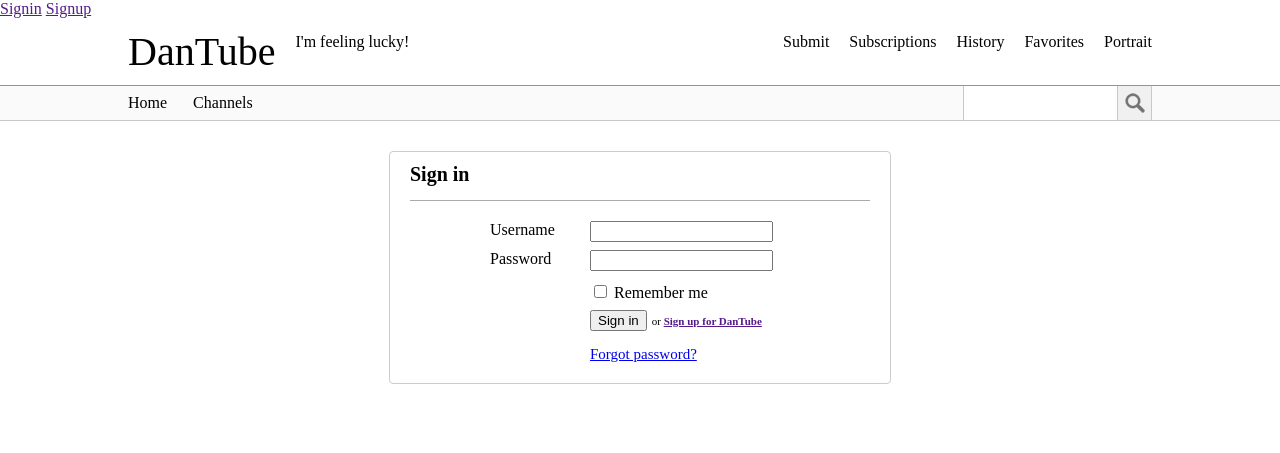
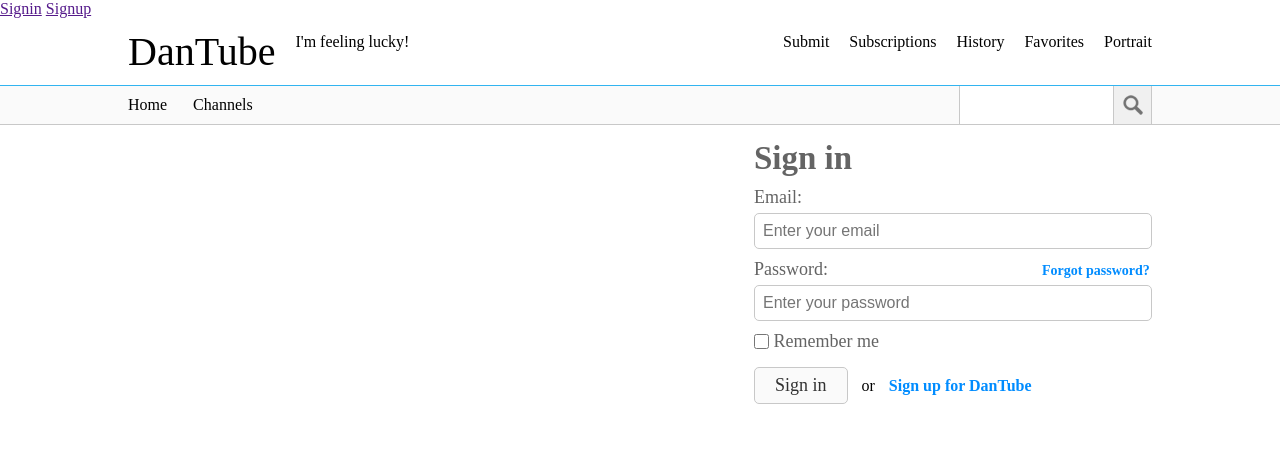
Before and after one commit to teststaybaka/DanTube, a Python web app: template template/signin.html in a window 1280 px wide. Shown: the top 453 px of the page. Run offline with Jinja, Linux system fonts and the light colour scheme; the template is opened without the code that fills it, so the values that code supplies are empty.

Commit message:
sign in and up ui design; clear danmaku when jump; fix danmaku bug when jump; add body background

```diff
--- a/static/base.css
+++ b/static/base.css
@@ -83,7 +83,7 @@ div.category {
 
 div.category-name {
 	display: inline-block;
-	padding: 8px 11px;
+	padding: 10px 11px;
 	/*width: 80px;*/
 	text-align: center;
 	cursor: pointer;
@@ -95,8 +95,8 @@ div.category-name {
 	padding-right: 11px;
 	cursor: pointer;
 	display: inline-block;
-	padding-top: 8px;
-	padding-bottom: 8px;
+	padding-top: 10px;
+	padding-bottom: 10px;
 }
 
 #home-link:hover {
@@ -117,7 +117,7 @@ div.category-name {
 	box-sizing: border-box;
 	display: inline-block;
 	width: 155px;
-	height: 34px;
+	height: 38px;
 	background-color: white;
 	float: right;
 }
@@ -130,10 +130,10 @@ div.category-name {
 	position: relative;
 	background-image: url("/static/img/search-icon.png");
 	background-color: rgb(240,240,240);
-	width: 34px;
-	height: 34px;
+	width: 38px;
+	height: 38px;
 	float: right;
-	background-position: 7px 7px;
+	background-position: 9px 9px;
 	background-repeat: no-repeat;
 	border-right: 1px solid rgb(200,200,200);
 	cursor: pointer;
@@ -153,7 +153,7 @@ div.dragdown-menu {
 	position: absolute;
 	text-align: left;
 	left: 0;
-	top: 34px;
+	top: 38px;
 	font-size: 14px;
 	white-space:nowrap;
 	background-color: rgb(255,255,255);
@@ -203,24 +203,12 @@ span.arrow {
 	background-repeat: no-repeat;
 }
 
+#body-background {
+	padding-bottom: 50px;
+}
+
 #body-container {
 	width: 1024px;
     margin-left: auto;
     margin-right: auto;
-    margin-bottom: 50px;
 }
-
-.form-row {
-  padding: 0 0 8px 0;
-}
-
-.form-row label {
-  width: 100px;
-  float: left;
-  display: block;
-  cursor: pointer;
-}
-
-.form-row input {
-  width: 175px;
-}
--- a/static/signin.css
+++ /dev/null
@@ -1,83 +0,0 @@
-#signin-container {
-  width: 500px;
-  margin-left: auto;
-  margin-right: auto;
-  margin-top: 30px;
-  border: 1px solid #ccc;
-  -webkit-border-radius: 4px;
-}
-
-#signin-header {
-  margin-left: 20px;
-  margin-right: 20px;
-  margin-top: 6px;
-  padding: 6px 0 16px;
-  border-bottom: 1px solid #aaa;
-}
-
-#signin-header h2 {
-  margin: 0px;
-  font-size: 20px;
-  line-height: 20px;
-}
-
-#signin-form-container {
-  margin: 20px;
-}
-
-#signin-form {
-  margin: auto;
-  width: 300px;
-}
-
-.form-row {
-  padding: 0 0 8px 0;
-}
-
-.form-row label {
-  width: 100px;
-  float: left;
-  display: block;
-  cursor: pointer;
-}
-
-.form-row input {
-  width: 175px;
-}
-
-.remember-row {
-  padding: 3px 0 3px 100px;
-}
-
-#buttons {
-  padding: 5px 0 0 100px;
-}
-
-#buttons:after {
-  clear: both;
-  content: ".";
-  font-size: 0;
-  height: 0;
-  display: block;
-  visibility: hidden;
-}
-
-#signin-button {
-  float: left;
-  margin-right: 5px;
-  margin-bottom: 5px;
-  display: block;
-}
-
-#signup-link {
-  font-size: 11px;
-  margin-top: 5px;
-  float: left;
-  display: block;
-}
-
-#password-reset {
-  margin-top: 10px;
-  padding-left: 100px;
-  font-size: 15px;
-}
--- /dev/null
+++ b/static/signin_up.css
@@ -0,0 +1,113 @@
+#signup-container, #signin-container {
+  float: right;
+}
+
+#signup-header, #signin-header {
+  color: rgb(100,100,100);
+  font-size: 33px;
+  font-weight: bold;
+  margin-top: 15px;
+  margin-bottom: 10px;
+}
+
+label.form-label, label.check-label {
+  display: block;
+  font-size: 18px;
+  color: rgb(100,100,100);
+  margin-bottom: 5px;
+}
+
+input.checkbox {
+  margin: 0;
+  height: 15px;
+  width: 15px;
+  position: relative;
+  top: 2px;
+  cursor: pointer;
+  display: inline-block;
+}
+
+label.check-label {
+  cursor: pointer;
+  -webkit-touch-callout: none;
+  -webkit-user-select: none;
+  -khtml-user-select: none;
+  -moz-user-select: none;
+  -ms-user-select: none;
+  user-select: none;
+  width: 130px;
+  margin-bottom: 10px;
+}
+
+input.inputtext, input.inputpassword {
+  display: block;
+  width: 380px;
+  border: 1px solid rgb(200,200,200);
+  border-radius: 5px;
+  padding: 8px 8px;
+  outline: none;
+  margin-bottom: 10px;
+  font-size: 16px;
+}
+
+input.inputtext:focus, input.inputpassword:focus {
+    box-shadow: 0 0 2px rgb(81,203,238);
+    border: 1px solid rgb(81,203,238);
+}
+
+input.signin_up-button {
+  margin-top: 5px;
+  font-size: 18px;
+  padding: 7px 20px;
+  border: 1px solid rgb(200,200,200);
+  border-radius: 5px;
+  background-color: rgb(250,250,250);
+  cursor: pointer;
+  font-family:"Times New Roman",Georgia,Serif;
+  outline: none;
+  font-weight: normal;
+  color: rgb(50,50,50);
+}
+
+input.signin_up-button:hover {
+  box-shadow: 0 0 2px rgb(81,203,238);
+  border: 1px solid rgb(81,203,238);
+  color: rgb(0,150,255);
+}
+
+input.signin_up-button:active {
+  background-color: rgb(81,203,238);
+  color: rgb(255,255,255);
+}
+
+a.signin_up-link {
+  margin: 0 10px;
+  /*margin-left: 10px;*/
+  text-decoration: none;
+  color: rgb(0,140,255);
+  font-size: 16px;
+  font-weight: bold;
+  outline: none;
+}
+
+a.signin_up-link:hover {
+  color: rgb(255,177,108);
+}
+
+a.signin_up-link:active {
+  color: rgb(0,50,200);
+}
+
+span.other-option {
+  margin-left: 10px;
+}
+
+#password-label {
+  display: inline-block;
+}
+
+#forgot-password {
+  font-size: 14px;
+  margin-left: 210px;
+  margin-right: 0;
+}
--- a/template/base.html
+++ b/template/base.html
@@ -68,9 +68,11 @@
     </div>
     {% endblock %}
 
+    <div id="body-background">
         <div id="body-container" class="container">
         {% block body %}
         {% endblock %}
+        </div>
     </div>
 
     {% block footscript %}
--- a/template/signin.html
+++ b/template/signin.html
@@ -1,63 +1,28 @@
 {% extends "template/base.html" %}
 {% block head %}
 {{ super() }}
-<link href="/static/signin.css" rel="stylesheet" type="text/css">
+<link href="/static/signin_up.css" rel="stylesheet" type="text/css">
 <script src="/static/signin.js" language="JavaScript" type="text/javascript"></script>
 {% endblock %}
 
 {% block body %}
 <div id="signin-container">
-    <div id="signin-header">
-        <h2>Sign in</h2>
-    </div>
-    <div id="signin-form-container">
-        <form id="signinform" action="{{ uri_for('signin') }}" method="post">
-            <div id="signin-form">
-                <div class="form-error">
-                    {% if form_error %}
-                        <p>{{ form_error }}</p>
-                    {% endif %}
-                </div>
-                <div class="form-body">
-                    <div class="form-row">
-                        <label for="username" class="form-label">Username</label>
-                        {% if username_value %}
-                            <input type="text" class="inputtext" id="username" name="username" tabindex="1" value="{{ username_value }}"></input>
-                        {% else %}
-                            <input type="text" class="inputtext" id="username" name="username" tabindex="1"></input>
-                        {% endif %}
-                    </div>
-                    <div class="form-row">
-                        <label for="password" class="form-label">Password</label>
-                        <input type="password" class="inputpassword" id="password" name="password" tabindex="1"></input>
-                    </div>
-                    <div class="remember-row">
-                        <div>
-                            {% if remember %}
-                                <input type="checkbox" class="inputcheckbox" id="remember" name="remember" value="1" checked="0">
-                            {% else %}
-                                <input type="checkbox" class="inputcheckbox" id="remember" name="remember" value="1">
-                            {% endif %}
-                            <label for="remember" class="input-label">Remember me</label>
-                        </div>
-                    </div>
-                    <div id="buttons">
-                        <div id="signin-button">
-                            <input class="button" type="submit" value="Sign in" tabindex="1" />
-                        </div>
-                        <div id="signup-link">
-                            or
-                            <strong>
-                                <a href="{{ uri_for('signup') }}">Sign up for DanTube</a>
-                            </strong>
-                        </div>
-                    </div>
-                    <div id="password-reset">
-                        <a href="#">Forgot password?</a>
-                    </div>
-                </div>
-            </div>
-        </form>
-    </div>
+    <div id="signin-header">Sign in</div>
+    <form id="signinform" action="{{ uri_for('signin') }}" method="post">
+        <label for="email" class="form-label">Email:</label>
+        <input type="text" class="inputtext" id="email" name="email" tabindex="1" value="{{ email_value }}" placeholder="Enter your email"></input>
+        <div class="password-label-row">
+            <label for="password" class="form-label" id="password-label">Password:</label>
+            <a class="signin_up-link" id="forgot-password" href="#">Forgot password?</a>
+        </div>
+        <input type="password" class="inputpassword" id="password" name="password" tabindex="2" placeholder="Enter your password"></input>
+        <label for="remember" class="check-label">
+            <input type="checkbox" class="checkbox" id="remember" name="remember" value="1" tabindex="3" {% if remember %} checked="0" {% endif %}>
+            <span>Remember me</span>
+        </label>
+        <input class="signin_up-button" type="submit" value="Sign in" />
+        <span class="other-option">or</span>
+        <a class="signin_up-link" href="{{ uri_for('signup') }}">Sign up for DanTube</a>
+    </form>
 </div>
 {% endblock %}
```
Also changed, not shown: static/signup.css (deleted, +0 -74 lines), static/video.js (+19 -28 lines), template/signup.html (+14 -43 lines), views.py (+2 -10 lines), static/player.css (line endings or trailing spaces), 1 other file. Lines whose indentation alone changed are shown as unchanged.
